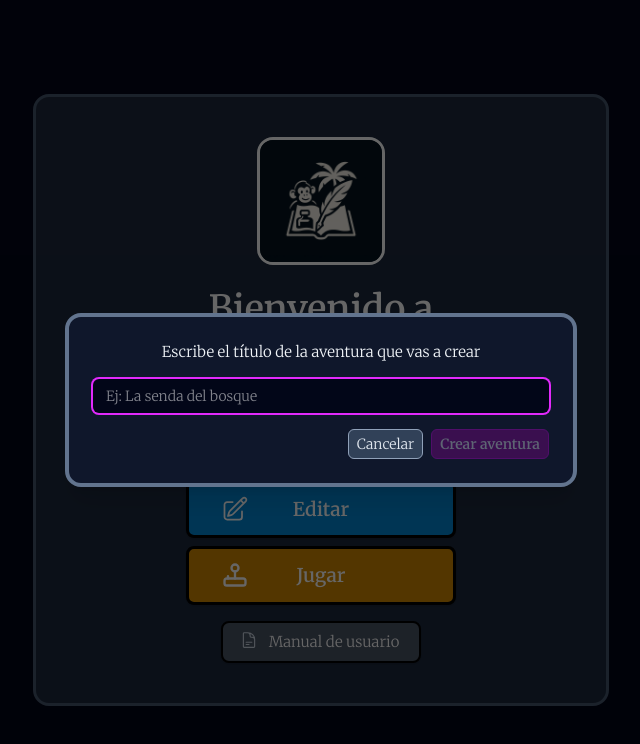
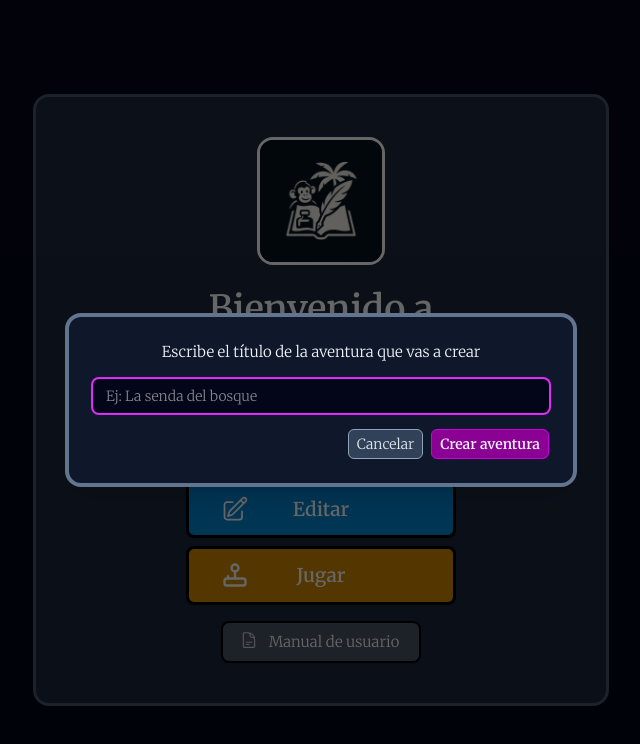
Before and after one commit to ohache/deepchoice-tfg, a React (Vite) app: page / in a window 1280 px wide. Both pictures are taken after a click on the button "Crear". Shown: the top 744 px of the page, without its empty margins (319-959 px from the left). Built offline with nearby package versions, Linux system fonts and the light colour scheme.

Commit message:
Arreglo Despliegue logo 2

```diff
--- a/src/features/home/components/CreateAdventureModal.tsx
+++ b/src/features/home/components/CreateAdventureModal.tsx
@@ -5,18 +5,17 @@ interface CreateAdventureModalProps {
   open: boolean;
   title: string;
   onTitleChange: (value: string) => void;
+  onTitleFocus: () => void;
   onConfirm: () => void;
   onCancel: () => void;
   titleError?: string | null;
 }
 
-export function CreateAdventureModal({ open, title, onTitleChange, onConfirm, onCancel, titleError }: CreateAdventureModalProps) {
+export function CreateAdventureModal({ open, title, onTitleChange, onTitleFocus, onConfirm, onCancel, titleError }: CreateAdventureModalProps) {
   const inputRef = useRef<HTMLInputElement | null>(null);
   const hasError = Boolean(titleError);
 
   const handleKeyDown = createCommitCancelKeyHandler<HTMLInputElement>(onConfirm, onCancel, {stopPropagation: true});
-
-  const isConfirmDisabled = hasError || title.trim().length === 0;
 
   useEffect(() => {
     if (open && inputRef.current) inputRef.current.focus();
@@ -36,6 +35,7 @@ export function CreateAdventureModal({ open, title, onTitleChange, onConfirm, on
           type="text"
           value={title}
           onChange={(e) => onTitleChange(e.target.value)}
+          onFocus={onTitleFocus}
           onKeyDown={handleKeyDown}
           className={`w-full rounded-md px-3 py-1.5 text-sm bg-slate-950 border focus:outline-none focus:ring-2 focus:border-transparent
             ${hasError ? "border-red-500 focus:ring-red-500" : "border-slate-600 focus:ring-fuchsia-500"}`}
@@ -61,7 +61,6 @@ export function CreateAdventureModal({ open, title, onTitleChange, onConfirm, on
             type="button"
             onClick={onConfirm}
             className="btn btn-create"
-            disabled={isConfirmDisabled}
           >
             Crear aventura
           </button>
```
